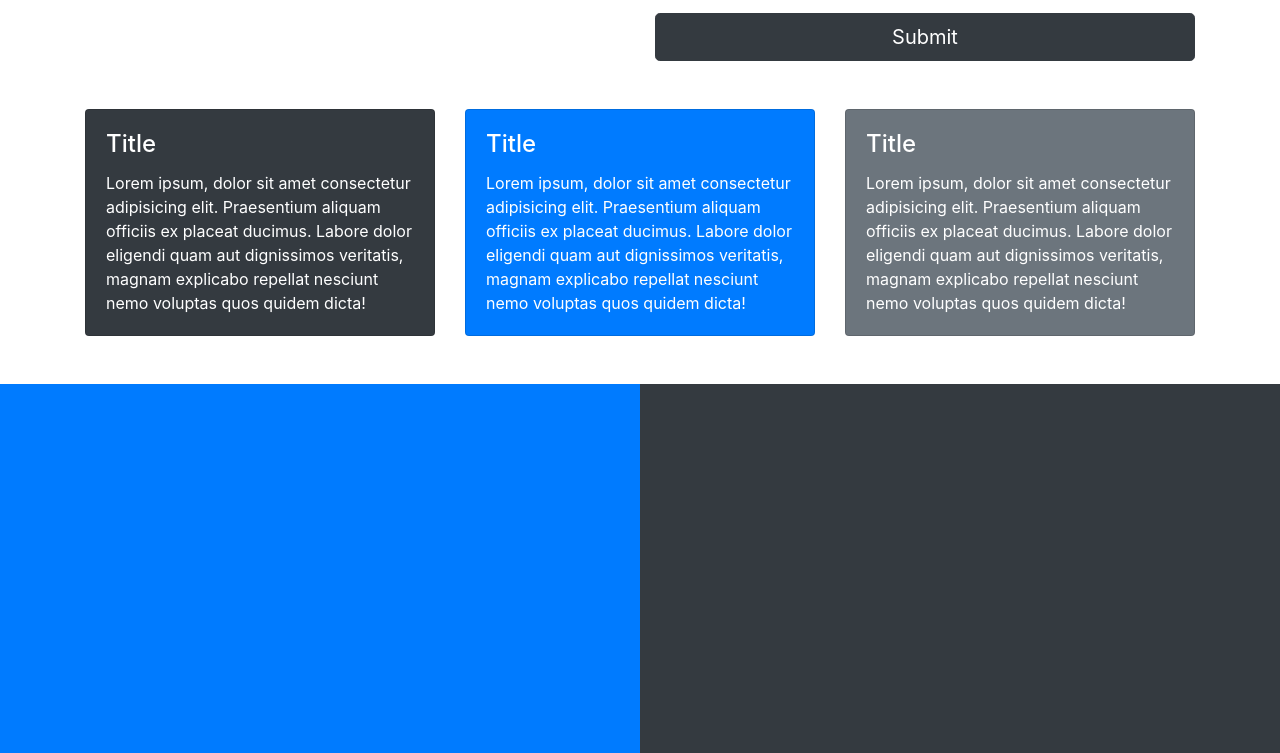
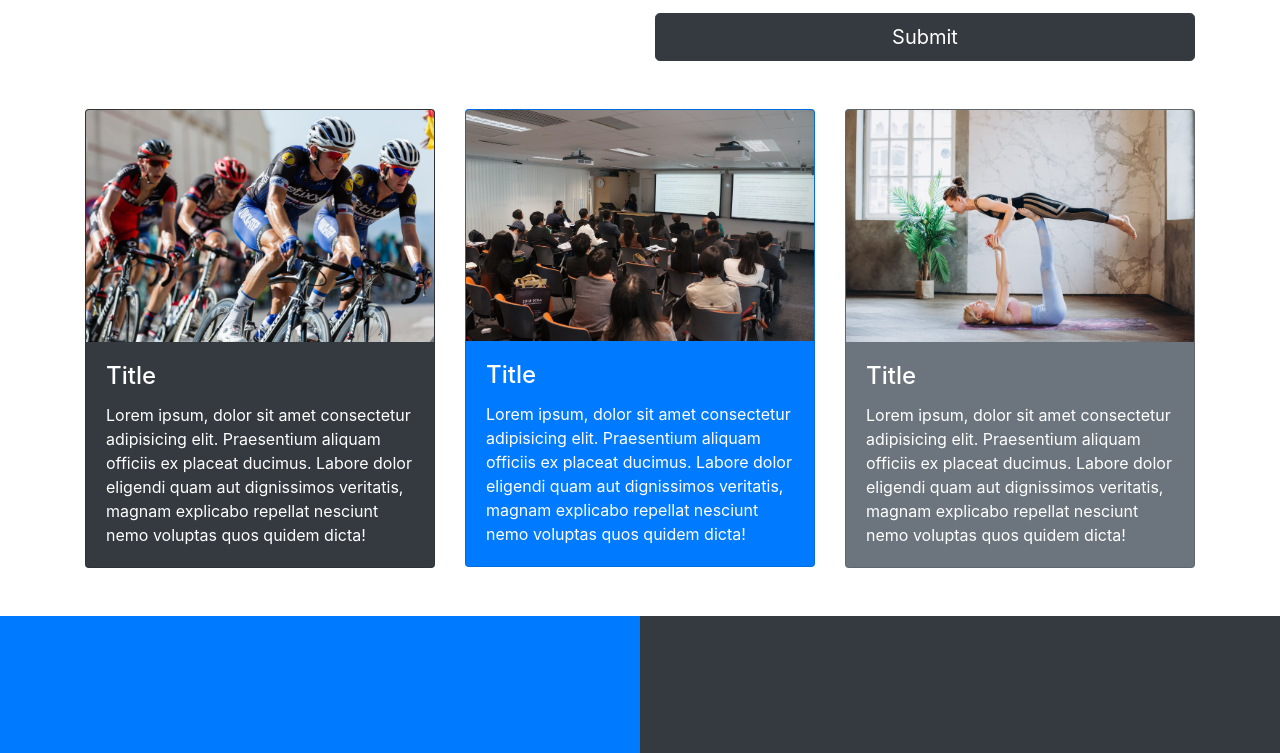
Before and after one commit to TenSketch/Amicam, a plain HTML site: page index.html in a window 1280 px wide. Shown: the part 1085-1838 px from the top of the page. Drawn offline with nearby package versions, Linux system fonts and the light colour scheme; the site is published under a folder, as on GitHub Pages, so addresses that start at the root find nothing.

Commit message:
rm / b4 images path

```diff
--- a/index.html
+++ b/index.html
@@ -143,7 +143,7 @@
         <div class="row">
             <div class="col-md-4">
                 <div class="card text-white bg-dark">
-                    <img class="card-img-top" src="/images/cycling-event.jpg" alt="">
+                    <img class="card-img-top" src="images/cycling-event.jpg" alt="">
                     <div class="card-body">
                         <h4 class="card-title">Title</h4>
                         <p class="card-text">Lorem ipsum, dolor sit amet consectetur adipisicing elit. Praesentium
@@ -154,7 +154,7 @@
             </div>
             <div class="col-md-4">
                 <div class="card text-white bg-primary">
-                    <img class="card-img-top" src="/images/start-up-event.jpg" alt="">
+                    <img class="card-img-top" src="images/start-up-event.jpg" alt="">
                     <div class="card-body">
                         <h4 class="card-title">Title</h4>
                         <p class="card-text">Lorem ipsum, dolor sit amet consectetur adipisicing elit. Praesentium
@@ -165,7 +165,7 @@
             </div>
             <div class="col-md-4">
                 <div class="card text-white bg-secondary">
-                    <img class="card-img-top" src="/images/yoga-event.jpg" alt="">
+                    <img class="card-img-top" src="images/yoga-event.jpg" alt="">
                     <div class="card-body">
                         <h4 class="card-title">Title</h4>
                         <p class="card-text">Lorem ipsum, dolor sit amet consectetur adipisicing elit. Praesentium
@@ -244,7 +244,7 @@
             <div class="col-md-6 mx-auto bg-warning">
                 <h1>float</h1>
                 <!-- Content here -->
-                <div class="float-left mr-3"><img src="/images/cycling-event.jpg" class="img-fluid"
+                <div class="float-left mr-3"><img src="images/cycling-event.jpg" class="img-fluid"
                         style="height: 100px;" alt=""></div>
                 <p>Lorem ipsum dolor sit amet consectetur adipisicing elit. Sequi corporis libero doloribus? Eius
                     ducimus
```
